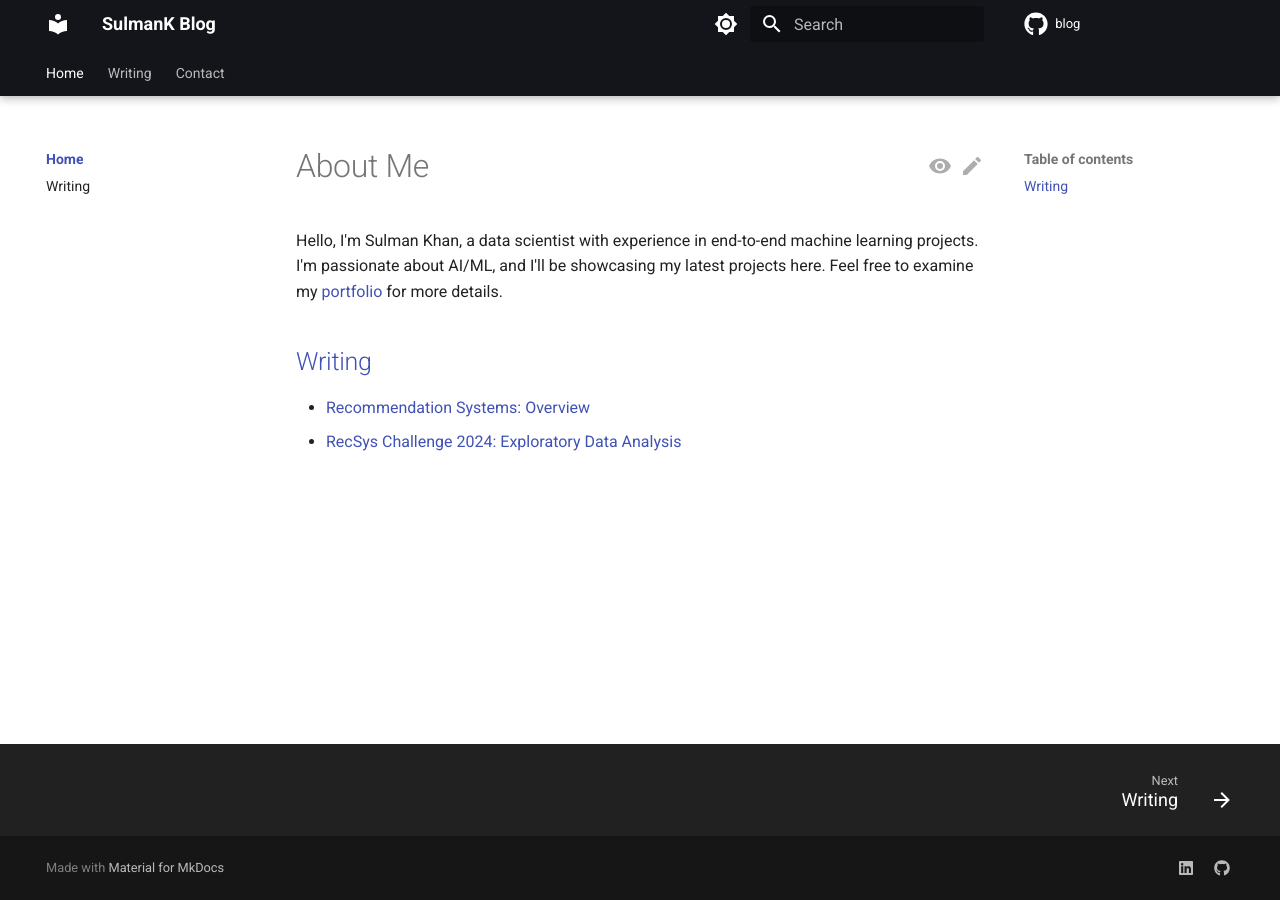
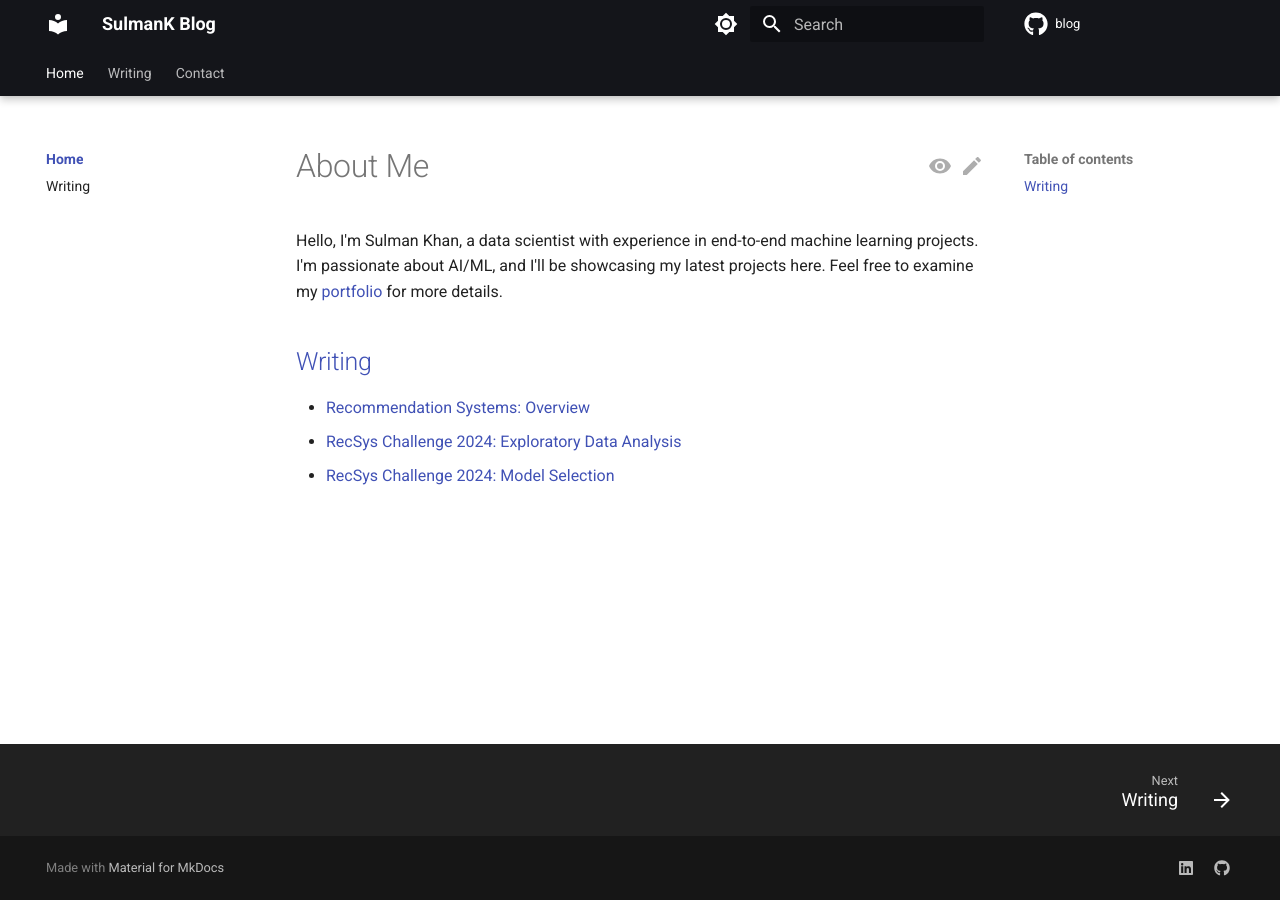
Before and after one commit to SulmanK/Blog, an MkDocs documentation site: the page built from docs/index.md, in a window 1280 px wide. Built offline with MkDocs 1.6.1 and Material for MkDocs 9.7.7, drawn with Linux system fonts in a browser that asks for light colours; comment, search, counter and statistics services are not loaded.

Commit message:
updated indices

```diff
--- a/docs/index.md
+++ b/docs/index.md
@@ -4,3 +4,4 @@ Hello, I'm Sulman Khan, a data scientist with experience in end-to-end machine l
 ## [Writing](./writing/index.md)
 - [Recommendation Systems: Overview](./writing/posts/recsys_overview.md)
 - [RecSys Challenge 2024: Exploratory Data Analysis](./writing/posts/recsys_2024_eda.md)
+- [RecSys Challenge 2024: Model Selection](./writing/posts/recsys_2024_modeling.md)
```
